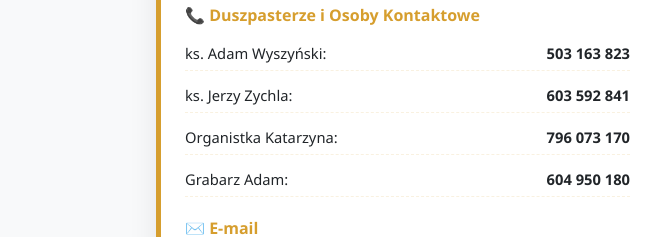
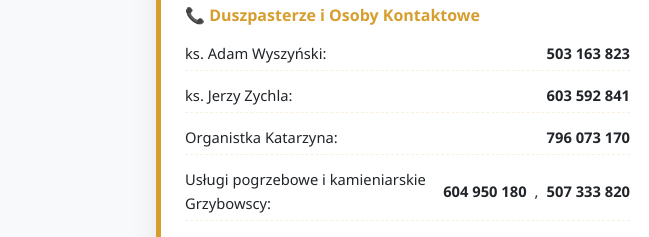
Before and after one commit to luigi9486/kazun, a plain HTML site: page kancelaria.html in a window 1280 px wide. Shown: the part 1222-1459 px from the top of the page, 0-649 px from the left. Drawn offline with Linux system fonts and the light colour scheme; grey boxes are pictures that could not be loaded.

Commit message:
Update contact information in kancelaria.html

```diff
--- a/kancelaria.html
+++ b/kancelaria.html
@@ -372,7 +372,12 @@
                             <li><span>ks. Adam Wyszyński:</span> <a href="tel:+48503163823">503&nbsp;163&nbsp;823</a></li>
                             <li><span>ks. Jerzy Zychla:</span> <a href="tel:+48603592841">603&nbsp;592&nbsp;841</a></li>
                             <li><span>Organistka Katarzyna:</span> <a href="tel:+48796073170">796&nbsp;073&nbsp;170</a></li>
-                            <li><span>Grabarz Adam:</span> <a href="tel:+48604950180">604&nbsp;950&nbsp;180</a></li>
+                            <li><span>Usługi pogrzebowe i kamieniarskie Grzybowscy:</span>
+                                <span style="display: inline-flex; gap: 0.5rem;">
+                                    <a href="tel:+48604950180">604&nbsp;950&nbsp;180</a>,
+                                    <a href="tel:+48507333820">507&nbsp;333&nbsp;820</a>
+                                </span>
+                            </li>
                         </ul>
                     </div>
 
```
